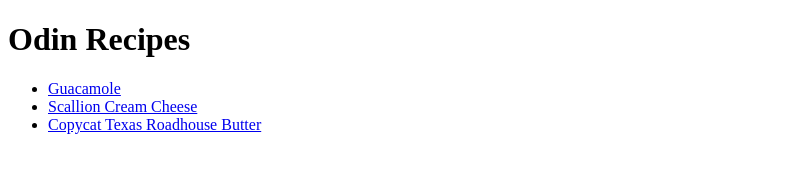
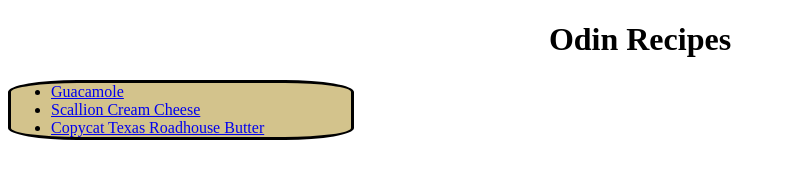
Before and after one commit to Aphel1789/odin-recipes, a plain HTML site: page index.html in a window 1280 px wide. Shown: the whole page, without its empty margins (0-786 px from the left). Drawn offline with Linux system fonts and the light colour scheme.

Commit message:
Add bunch css

```diff
--- a/index.html
+++ b/index.html
@@ -3,6 +3,7 @@
 <head>
     <meta charset="UTF-8">
     <meta name="viewport" content="width=device-width, initial-scale=1.0">
+    <link rel="stylesheet" href="style.css">
     <title>Odin Recipes</title>
 </head>
 <body>
--- /dev/null
+++ b/recipes/butter.css
@@ -0,0 +1,3 @@
+body {
+    background-color: #a09c14;
+}
--- /dev/null
+++ b/recipes/guacamole.css
@@ -0,0 +1,3 @@
+body {
+    background-color: #a09c14;
+}
--- /dev/null
+++ b/recipes/scallion.css
@@ -0,0 +1,3 @@
+body {
+    background-color: #a09c14;
+}
--- /dev/null
+++ b/style.css
@@ -0,0 +1,13 @@
+h1 {
+    text-align: center;
+
+
+}
+
+ul {
+    background-color: #c8b36ec9;
+    border: solid black  3px;
+    border-radius: 20%;
+    width: 300px;
+
+}
```
Also changed, not shown: recipes/guacamole.html (+1 -0 lines), recipes/scallion_cream_cheese.html (+1 -0 lines), recipes/texas_roadhouse_butter.html (+1 -0 lines).
